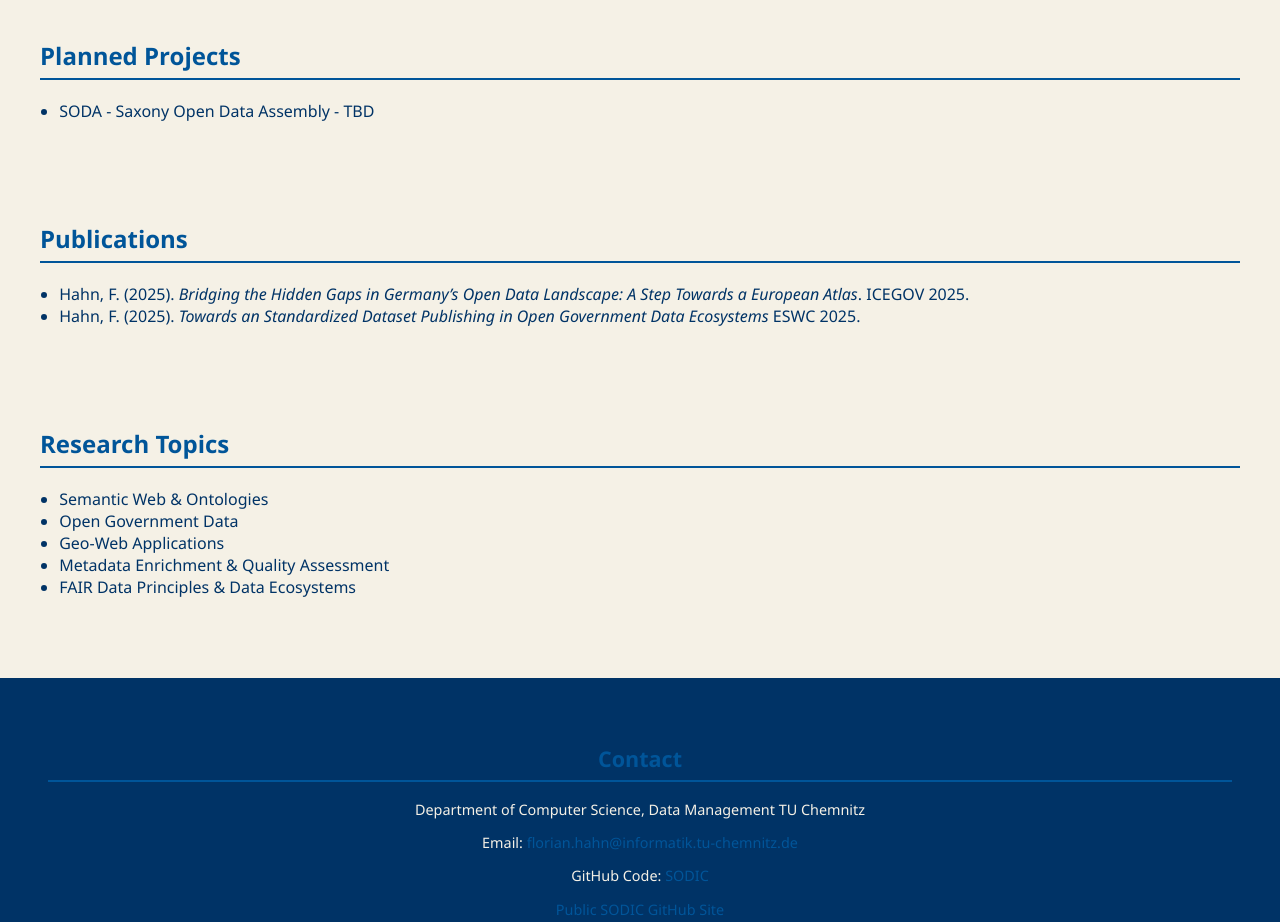
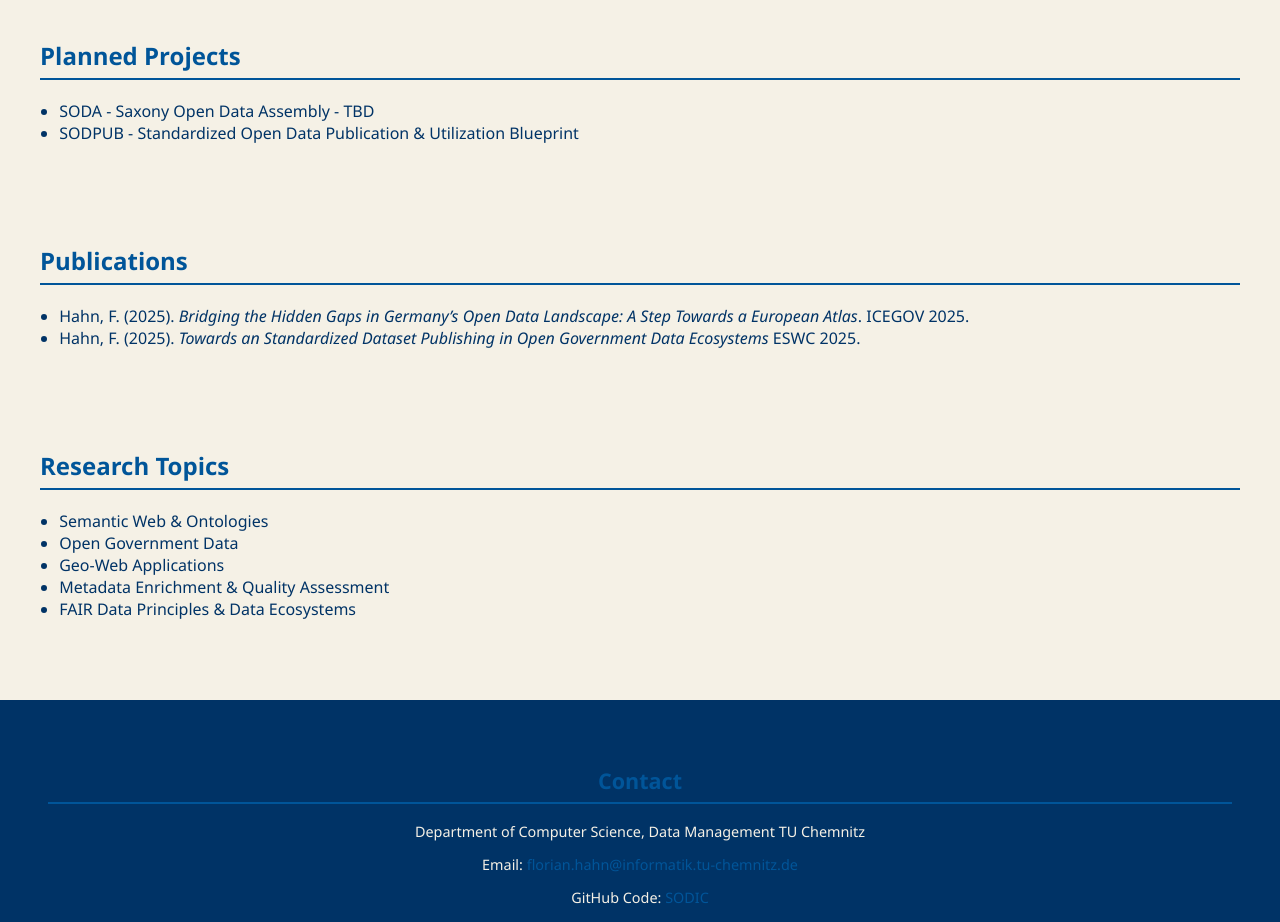
Before and after one commit to SODIC-research/SODIC-research.github.io, a plain HTML site: page index.html in a window 1280 px wide. Shown: the part 1200-2122 px from the top of the page. Drawn offline with Linux system fonts and the light colour scheme.

Commit message:
Update index.html

```diff
--- a/index.html
+++ b/index.html
@@ -131,6 +131,7 @@
     <h2>Planned Projects</h2>
     <ul>
       <li>SODA - Saxony Open Data Assembly - TBD</li>
+      <li>SODPUB - Standardized Open Data Publication & Utilization Blueprint</li>
     </ul>
   </section>
 
```
